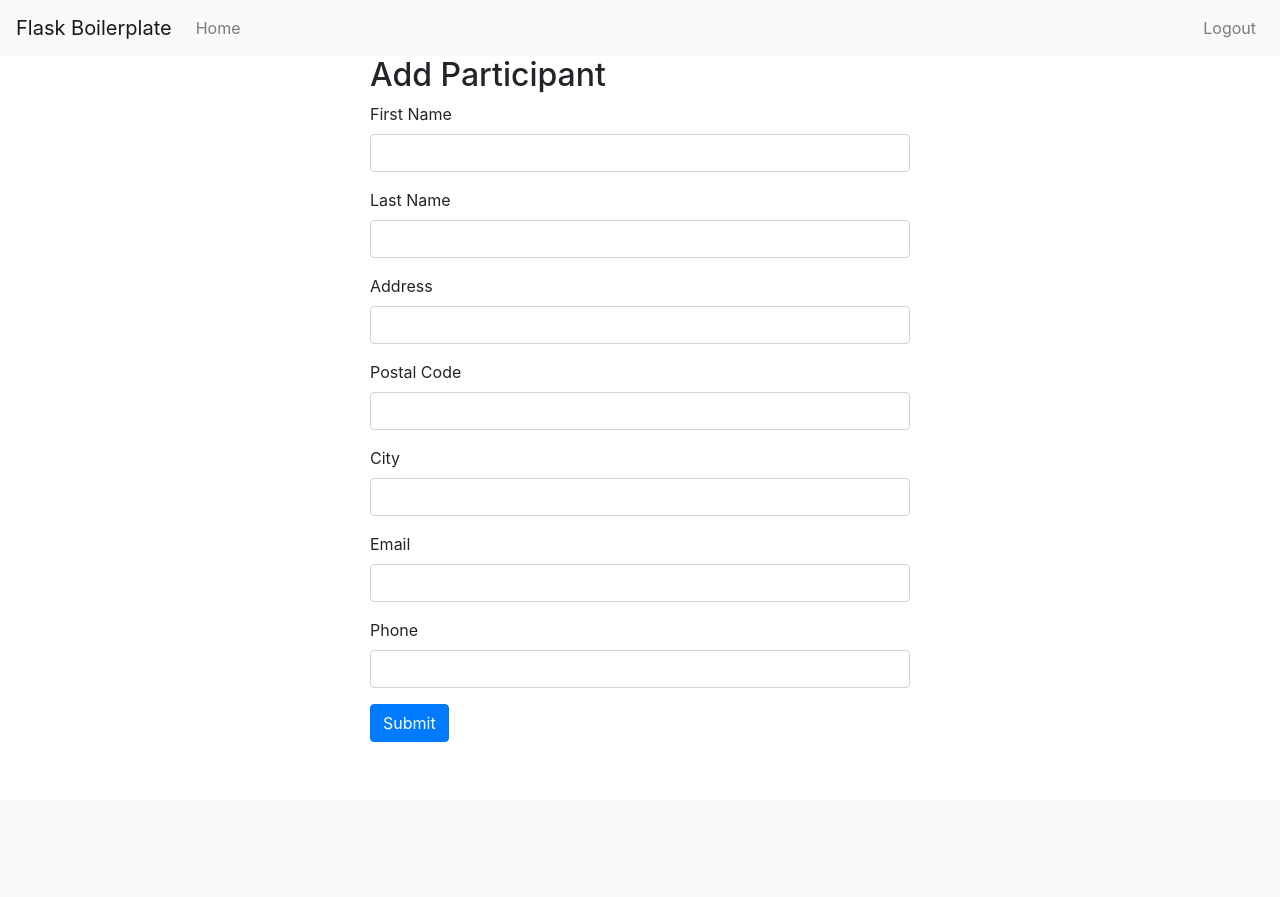
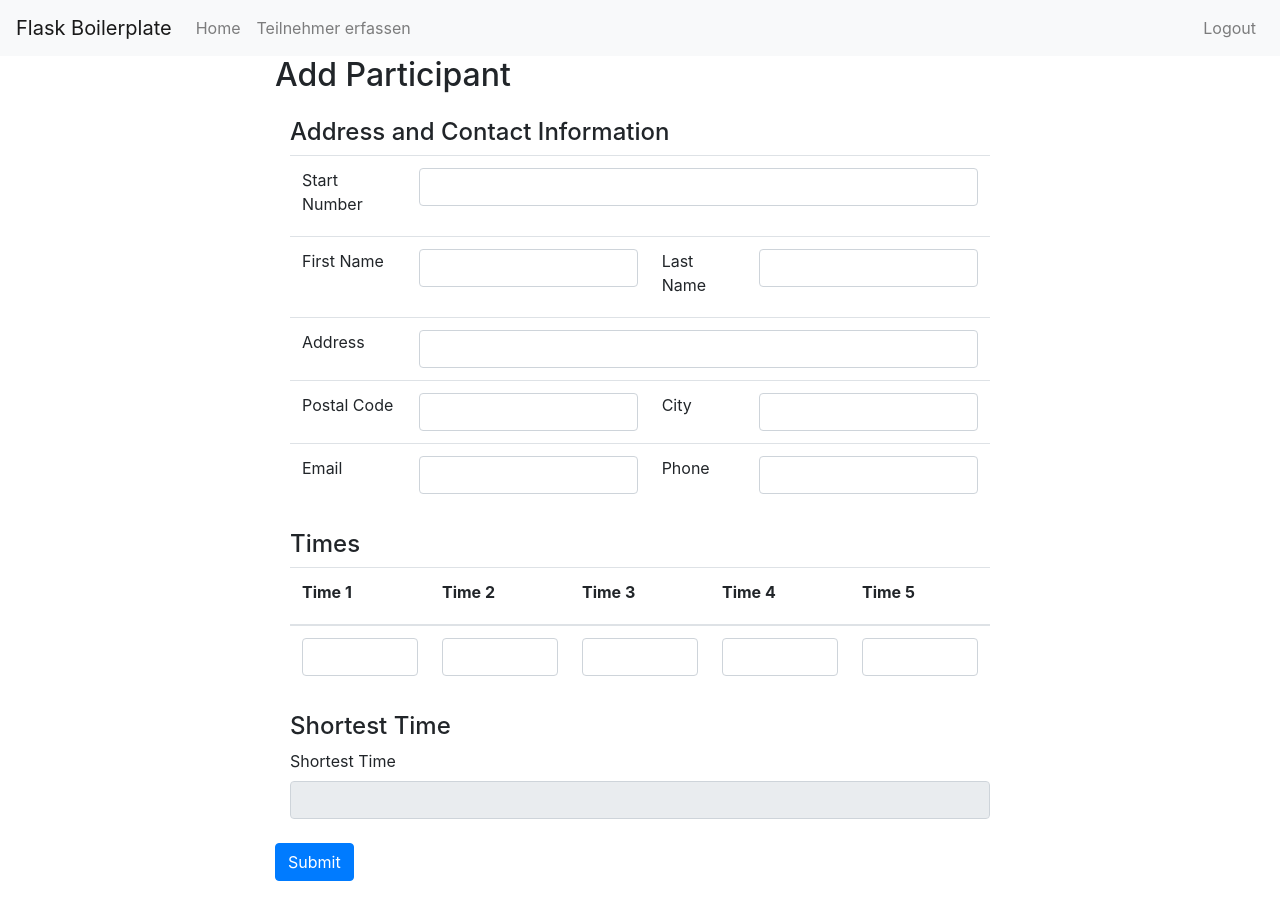
Before and after one commit to swisi/bullriding_2024, a Flask app: page /participant in a window 1280 px wide. Before the commit the page ends 742 px from the top, so only its background shows below. Run offline with Flask 3, Linux system fonts and the light colour scheme; the visitor is signed in with stand-in values (Sample User, id 1); some libraries are stand-ins or nearby versions.

Commit message:
Update 1

```diff
--- a/app/forms.py
+++ b/app/forms.py
@@ -1,7 +1,7 @@
 from flask_wtf import FlaskForm
-from wtforms import StringField, PasswordField, BooleanField, SubmitField
+from wtforms import StringField, PasswordField, BooleanField, SubmitField, IntegerField, HiddenField
 from wtforms.validators import DataRequired, ValidationError, Email, EqualTo
-from app.models import User
+from app.models import User, Participant
 
 class LoginForm(FlaskForm):
     username = StringField('Username', validators=[DataRequired()])
@@ -28,6 +28,8 @@ class RegistrationForm(FlaskForm):
             raise ValidationError('Please use a different email address.')
 
 class ParticipantForm(FlaskForm):
+    id = HiddenField('ID')
+    start_nr = IntegerField('Start Number')
     first_name = StringField('First Name', validators=[DataRequired()])
     last_name = StringField('Last Name', validators=[DataRequired()])
     address = StringField('Address', validators=[DataRequired()])
@@ -35,14 +37,17 @@ class ParticipantForm(FlaskForm):
     city = StringField('City', validators=[DataRequired()])
     email = StringField('Email', validators=[DataRequired(), Email()])
     phone = StringField('Phone', validators=[DataRequired()])
-    time1 = StringField('Time 1', validators=[DataRequired()])
-    time2 = StringField('Time 2', validators=[DataRequired()])
-    time3 = StringField('Time 3', validators=[DataRequired()])
-    time4 = StringField('Time 4', validators=[DataRequired()])
-    time5 = StringField('Time 5', validators=[DataRequired()])
+    time1 = StringField('Time 1')
+    time2 = StringField('Time 2')
+    time3 = StringField('Time 3')
+    time4 = StringField('Time 4')
+    time5 = StringField('Time 5')
+    shortest_time = StringField('Shortest Time', render_kw={'readonly': True})
     submit = SubmitField('Submit')
 
     def load_data(self, participant):
+        self.id.data = participant.id
+        self.start_nr.data = participant.start_nr
         self.first_name.data = participant.first_name
         self.last_name.data = participant.last_name
         self.address.data = participant.address
@@ -55,8 +60,10 @@ class ParticipantForm(FlaskForm):
         self.time3.data = participant.time3
         self.time4.data = participant.time4
         self.time5.data = participant.time5
+        self.shortest_time.data = participant.shortest_time
 
     def update_data(self, participant):
+        participant.start_nr = self.start_nr.data
         participant.first_name = self.first_name.data
         participant.last_name = self.last_name.data
         participant.address = self.address.data
@@ -64,8 +71,18 @@ class ParticipantForm(FlaskForm):
         participant.city = self.city.data
         participant.email = self.email.data
         participant.phone = self.phone.data
-        participant.time1 = self.time1.data
-        participant.time2 = self.time2.data
-        participant.time3 = self.time3.data
-        participant.time4 = self.time4.data
-        participant.time5 = self.time5.data
+        participant.time1 = self._convert_to_float(self.time1.data)
+        participant.time2 = self._convert_to_float(self.time2.data)
+        participant.time3 = self._convert_to_float(self.time3.data)
+        participant.time4 = self._convert_to_float(self.time4.data)
+        participant.time5 = self._convert_to_float(self.time5.data)
+
+    def validate_start_nr(self, start_nr):
+        if Participant.query.filter(Participant.id != self.id.data, Participant.start_nr == start_nr.data).first():
+            raise ValidationError('This start number is already in use. Please choose a different one.')
+
+    def _convert_to_float(self, value):
+        try:
+            return float(value) if value.strip() else None
+        except ValueError:
+            return None
--- a/app/models.py
+++ b/app/models.py
@@ -22,6 +22,7 @@ def load_user(id):
 
 class Participant(db.Model):
     id = db.Column(db.Integer, primary_key=True)
+    start_nr = db.Column(db.Integer, nullable=True, unique=True)
     first_name = db.Column(db.String(64), nullable=False)
     last_name = db.Column(db.String(64), nullable=False)
     address = db.Column(db.String(128), nullable=False)
--- a/app/routes.py
+++ b/app/routes.py
@@ -51,32 +51,32 @@ def register():
 @login_required
 def participant():
     form = ParticipantForm()
+
     if form.validate_on_submit():
-        participant = Participant(
-            first_name=form.first_name.data,
-            last_name=form.last_name.data,
-            address=form.address.data,
-            postal_code=form.postal_code.data,
-            city=form.city.data,
-            email=form.email.data,
-            phone=form.phone.data
-        )
+        participant = Participant()
+        form.update_data(participant)
         db.session.add(participant)
         db.session.commit()
         flash('Participant added successfully!')
         return redirect(url_for('main.index'))
+    else:
+        print("Form validation failed")
     return render_template('participant.html', title='Add Participant', form=form)
 
-@bp.route('/participant/<int:id>/edit', methods=['GET', 'POST'])
+@bp.route('/participant_edit/<int:id>', methods=['GET', 'POST'])
 @login_required
 def participant_edit(id):
     participant = Participant.query.get_or_404(id)
-    form = ParticipantForm()
+    form = ParticipantForm(obj=participant)
+
     if form.validate_on_submit():
         form.update_data(participant)
         db.session.commit()
         flash('Participant updated successfully!')
         return redirect(url_for('main.index'))
-    elif request.method == 'GET':
-        form.load_data(participant)
-    return render_template('participant_edit.html', title='Edit Participant', form=form, participant=participant)
+    else:
+        print("Form validation failed")
+
+    form.load_data(participant)
+    form.shortest_time.data = participant.shortest_time
+    return render_template('participant_edit.html', title='Edit Participant', form=form)
--- a/app/templates/base.html
+++ b/app/templates/base.html
@@ -18,6 +18,11 @@
           <li class="nav-item">
             <a class="nav-link" href="{{ url_for('main.index') }}">Home</a>
           </li>
+          {% if current_user.is_authenticated %}
+            <li class="nav-item">
+              <a class="nav-link" href="{{ url_for('main.participant') }}">Teilnehmer erfassen</a>
+            </li>
+          {% endif %}
         </ul>
         <ul class="navbar-nav ml-auto">
           {% if current_user.is_authenticated %}
--- a/app/templates/index.html
+++ b/app/templates/index.html
@@ -6,6 +6,7 @@
     <table class="table table-striped">
       <thead>
         <tr>
+          <th>Start Nr.</th>
           <th>First Name</th>
           <th>Last Name</th>
           <th>Address</th>
@@ -19,6 +20,7 @@
       <tbody>
         {% for participant in participants %}
           <tr>
+            <td>{{ participant.start_nr }}</td>
             <td>{{ participant.first_name }}</td>
             <td>{{ participant.last_name }}</td>
             <td>{{ participant.address }}</td>
--- a/app/templates/participant.html
+++ b/app/templates/participant.html
@@ -1,39 +1,78 @@
 {% extends "base.html" %}
 {% block content %}
   <div class="row">
-    <div class="col-md-6 offset-md-3">
+    <div class="col-md-8 offset-md-2">
       <h2>Add Participant</h2>
       <form method="POST" action="">
         {{ form.hidden_tag() }}
-        <div class="form-group">
-          {{ form.first_name.label }}
-          {{ form.first_name(class="form-control") }}
+
+        <div class="container mt-4">
+          <h4>Address and Contact Information</h4>
+          <table class="table">
+            <tbody>
+              <tr>
+                <td>{{ form.start_nr.label }}</td>
+                <td colspan="3">{{ form.start_nr(class="form-control") }}</td>
+              </tr>
+              <tr>
+                <td>{{ form.first_name.label }}</td>
+                <td>{{ form.first_name(class="form-control") }}</td>
+                <td>{{ form.last_name.label }}</td>
+                <td>{{ form.last_name(class="form-control") }}</td>
+              </tr>
+              <tr>
+                <td>{{ form.address.label }}</td>
+                <td colspan="3">{{ form.address(class="form-control") }}</td>
+              </tr>
+              <tr>
+                <td>{{ form.postal_code.label }}</td>
+                <td>{{ form.postal_code(class="form-control") }}</td>
+                <td>{{ form.city.label }}</td>
+                <td>{{ form.city(class="form-control") }}</td>
+              </tr>
+              <tr>
+                <td>{{ form.email.label }}</td>
+                <td>{{ form.email(class="form-control") }}</td>
+                <td>{{ form.phone.label }}</td>
+                <td>{{ form.phone(class="form-control") }}</td>
+              </tr>
+            </tbody>
+          </table>
         </div>
-        <div class="form-group">
-          {{ form.last_name.label }}
-          {{ form.last_name(class="form-control") }}
+
+        <div class="container mt-4">
+          <h4>Times</h4>
+          <table class="table">
+            <thead>
+              <tr>
+                <th>{{ form.time1.label }}</th>
+                <th>{{ form.time2.label }}</th>
+                <th>{{ form.time3.label }}</th>
+                <th>{{ form.time4.label }}</th>
+                <th>{{ form.time5.label }}</th>
+              </tr>
+            </thead>
+            <tbody>
+              <tr>
+                <td>{{ form.time1(class="form-control") }}</td>
+                <td>{{ form.time2(class="form-control") }}</td>
+                <td>{{ form.time3(class="form-control") }}</td>
+                <td>{{ form.time4(class="form-control") }}</td>
+                <td>{{ form.time5(class="form-control") }}</td>
+              </tr>
+            </tbody>
+          </table>
         </div>
-        <div class="form-group">
-          {{ form.address.label }}
-          {{ form.address(class="form-control") }}
+
+        <div class="container mt-4">
+          <h4>Shortest Time</h4>
+          <div class="form-group">
+            {{ form.shortest_time.label }}
+            {{ form.shortest_time(class="form-control") }}
+          </div>
         </div>
-        <div class="form-group">
-          {{ form.postal_code.label }}
-          {{ form.postal_code(class="form-control") }}
-        </div>
-        <div class="form-group">
-          {{ form.city.label }}
-          {{ form.city(class="form-control") }}
-        </div>
-        <div class="form-group">
-          {{ form.email.label }}
-          {{ form.email(class="form-control") }}
-        </div>
-        <div class="form-group">
-          {{ form.phone.label }}
-          {{ form.phone(class="form-control") }}
-        </div>
-        <div class="form-group">
+
+        <div class="form-group mt-4">
           {{ form.submit(class="btn btn-primary") }}
         </div>
       </form>
```
Also changed, not shown: app/templates/participant_edit.html (+66 -27 lines), migrations/versions/0b72a2af65a6_initial_migration.py (renamed from migrations/versions/6f9023a695e4_initi_db.py, +23 -4 lines), migrations/versions/1eaff82ec127_add_time_fields_to_participant_model.py (deleted, +0 -40 lines), migrations/versions/9f4d00277354_add_participant_model.py (deleted, +0 -38 lines).
